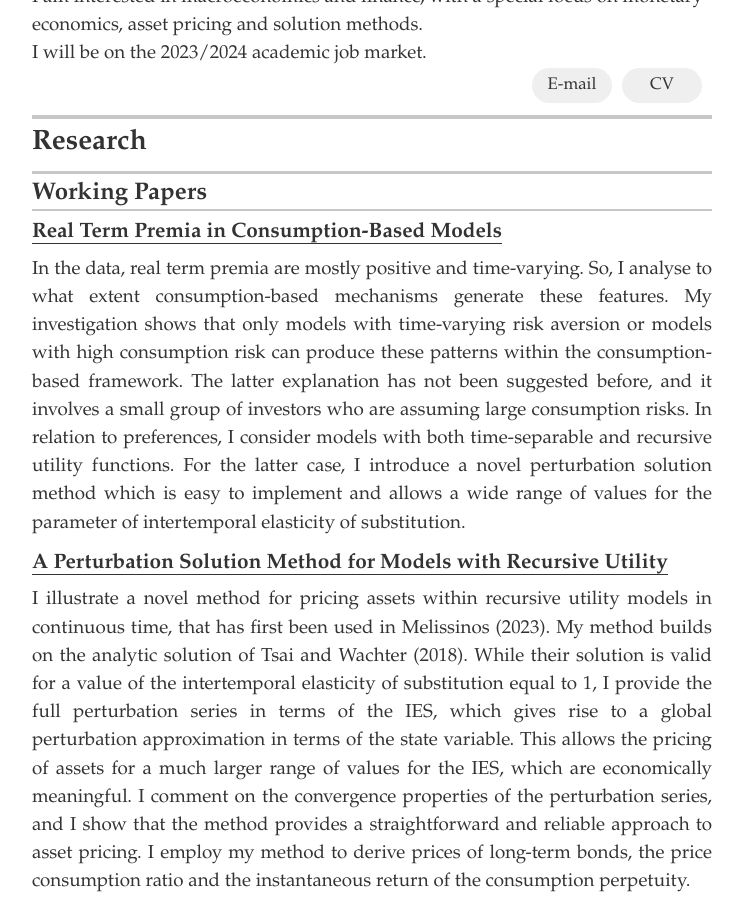
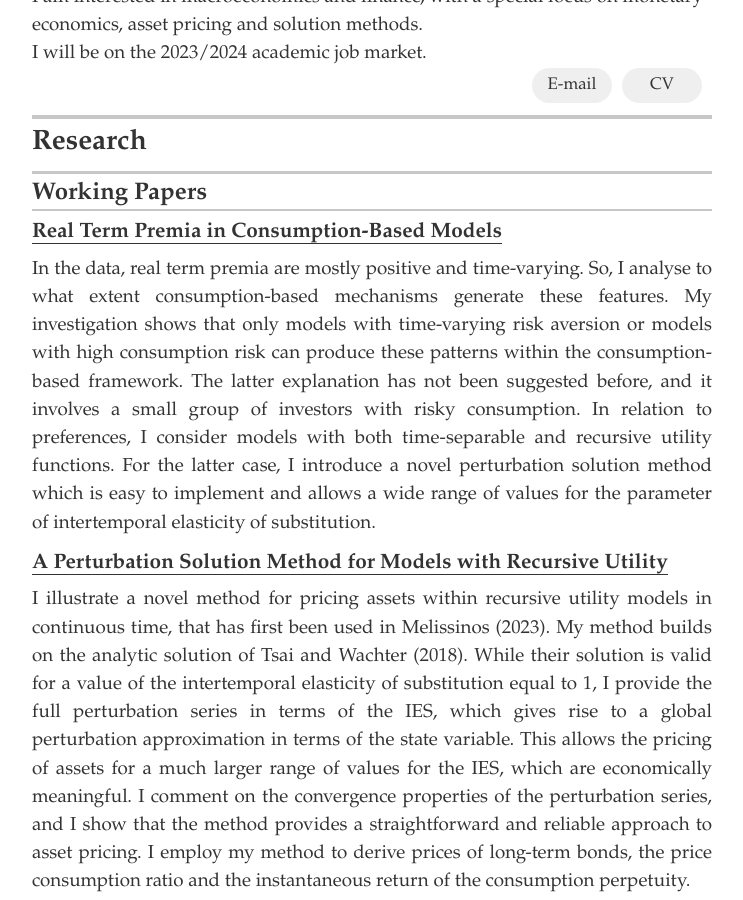
Before and after one commit to errikos-melissinos/errikos-melissinos.github.io, a Jekyll site: the page built from index.html, in a window 1280 px wide and 900 px high, scrolled down 517 px. Shown: the whole window, without its empty margins (268-1011 px from the left). Built offline with Jekyll 4.4.1, drawn with Linux system fonts in a browser that asks for light colours.

Commit message:
modified:   _data/projects.yml

```diff
--- a/_data/projects.yml
+++ b/_data/projects.yml
@@ -7,7 +7,7 @@
   # url: https://www.dropbox.com/sh/34s9h40je9pff5r/AACRUgleldxkDaDC2eVtMNYsa?dl=0
   url: https://www.dropbox.com/scl/fi/soofvyqh1s7j6swb49c3s/Real-Term-Premia-in-Consumption-Based-Models.pdf?rlkey=wxv3lvv76e19hvwyqzwwm5dap&dl=0
   # description: I investigate the ability of consumption-based models to explain the positive time- varying term premia observed in the data. The long-run risk and rare disasters models typically fail by producing small and negative term premia. The habit model appears to be quite successful, but it generates heteroskedastic real interest rates, which are not supported by empirical evidence. Generally, my findings suggest that substantial and positive term premia require counter-cyclical real interest rates and a direct relationship between the stochastic discount factor and the state variable of the economy. My analysis considers models with both time-separable and recursive utility. For the latter, I present a perturbation solution method that facilitates the computation of the price of long-term bonds, while allowing for a wide range of values for the intertemporal elasticity of substitution parameter.
-  description: In the data, real term premia are mostly positive and time-varying. So, I analyse to what extent consumption-based mechanisms generate these features. My investigation shows that only models with time-varying risk aversion or models with high consumption risk can produce these patterns within the consumption-based framework. The latter explanation has not been suggested before, and it involves a small group of investors who are assuming large consumption risks. In relation to preferences, I consider models with both time-separable and recursive utility functions. For the latter case, I introduce a novel perturbation solution method which is easy to implement and allows a wide range of values for the parameter of intertemporal elasticity of substitution.
+  description: In the data, real term premia are mostly positive and time-varying. So, I analyse to what extent consumption-based mechanisms generate these features. My investigation shows that only models with time-varying risk aversion or models with high consumption risk can produce these patterns within the consumption-based framework. The latter explanation has not been suggested before, and it involves a small group of investors with risky consumption. In relation to preferences, I consider models with both time-separable and recursive utility functions. For the latter case, I introduce a novel perturbation solution method which is easy to implement and allows a wide range of values for the parameter of intertemporal elasticity of substitution.
 
 # A Perturbation Solution Method for Models with Recursive Utility
 - project: A Perturbation Solution Method for Models with Recursive Utility
```
